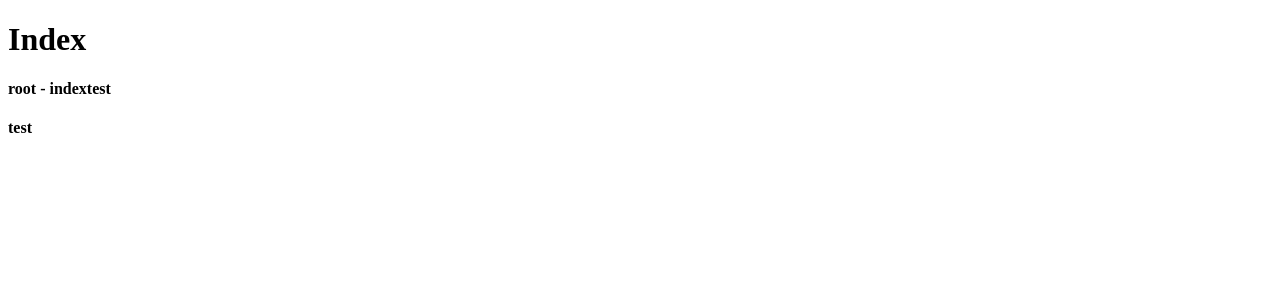
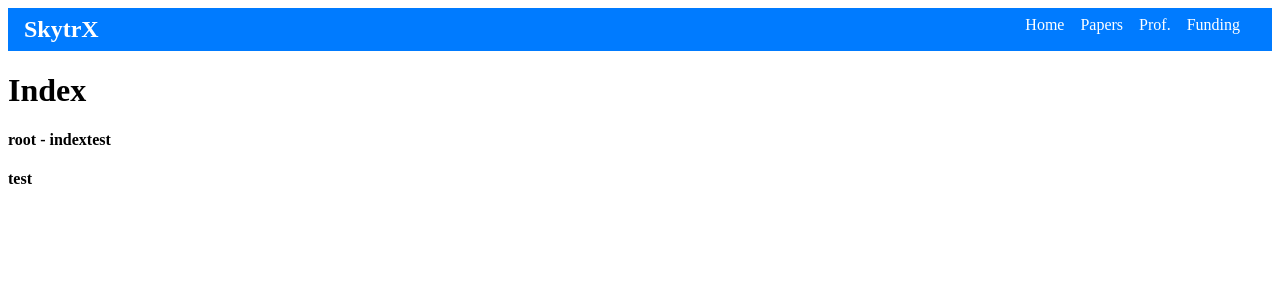
Before and after one commit to ogawa3427/skytrx, a Next.js app in the folder next-skytrx/: page / in a window 1280 px wide. Shown: the top 300 px of the page. Built offline with nearby package versions, Linux system fonts and the light colour scheme.

Commit message:
add_Nbar

```diff
--- /dev/null
+++ b/next-skytrx/components/Nbar.tsx
@@ -0,0 +1,19 @@
+import Link from 'next/link';
+import React from 'react'; // Reactをインポートします
+import styles from '/pages/styles/Nbar.module.css'; // CSSモジュールをインポートします
+
+const Nbar: React.FC = () => {
+  return (
+    <nav className={styles.navbar}>
+      <div className={styles.logo}>SkytrX</div>
+      <div className={styles.links}>
+        <Link href="/" className={styles.link}>Home</Link>
+        <Link href="/papers" className={styles.link}>Papers</Link>
+        <Link href="/prof" className={styles.link}>Prof.</Link>
+        <Link href="/funding" className={styles.link}>Funding</Link>
+      </div>
+    </nav>
+  );
+};
+
+export default Nbar;
--- a/next-skytrx/package.json
+++ b/next-skytrx/package.json
@@ -12,11 +12,11 @@
     "react-dom": "^18.2.0"
   },
   "devDependencies": {
-    "@types/node": "^20",
-    "@types/react": "^18",
+    "@types/node": "^20.10.4",
+    "@types/react": "^18.2.43",
     "@types/react-dom": "^18",
     "eslint": "^8",
     "eslint-config-next": "14.0.4",
-    "typescript": "^5"
+    "typescript": "^5.3.3"
   }
 }
--- a/next-skytrx/pages/index.tsx
+++ b/next-skytrx/pages/index.tsx
@@ -1,8 +1,10 @@
 import React from 'react';
+import Nbar from '../components/Nbar'; // Nbarコンポーネントをインポート
 
-const Home = () => {
+const Home: React.FC = () => {
   return (
     <div>
+      <Nbar />  {/* ここでNbarコンポーネントを使用 */}
       <h1>Index</h1>
       <h4>root - indextest</h4>
       <h4>test</h4>
--- /dev/null
+++ b/next-skytrx/pages/styles/Nbar.module.css
@@ -0,0 +1,26 @@
+.navbar {
+    background-color: #007bff;
+    color: white;
+    display: flex;
+    justify-content: space-between;
+    padding: 0.5rem 1rem;
+  }
+
+  .logo {
+    font-size: 1.5rem;
+    font-weight: bold;
+  }
+
+  .links {
+    display: flex;
+  }
+
+  .link {
+    margin-right: 1rem;
+    color: white;
+    text-decoration: none;
+  }
+
+  .link:hover {
+    text-decoration: underline;
+  }
--- /dev/null
+++ b/next-skytrx/typings.d.ts
@@ -0,0 +1,5 @@
+// typings.d.ts or any other name ending with .d.ts
+declare module '*.css' {
+    const classes: { [key: string]: string };
+    export default classes;
+  }
```
Also changed, not shown: 2 other files (tests, documents, lock files or other folders).
